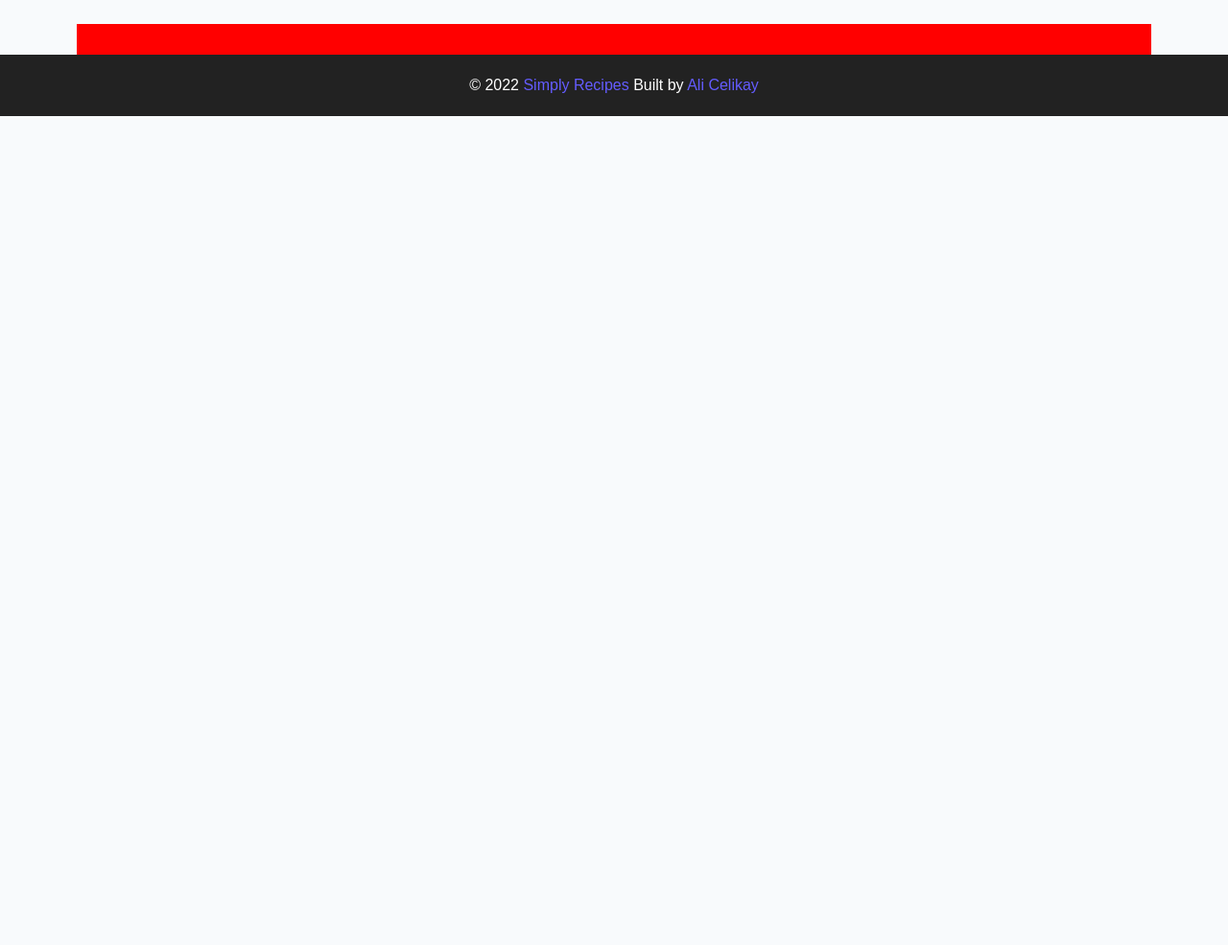
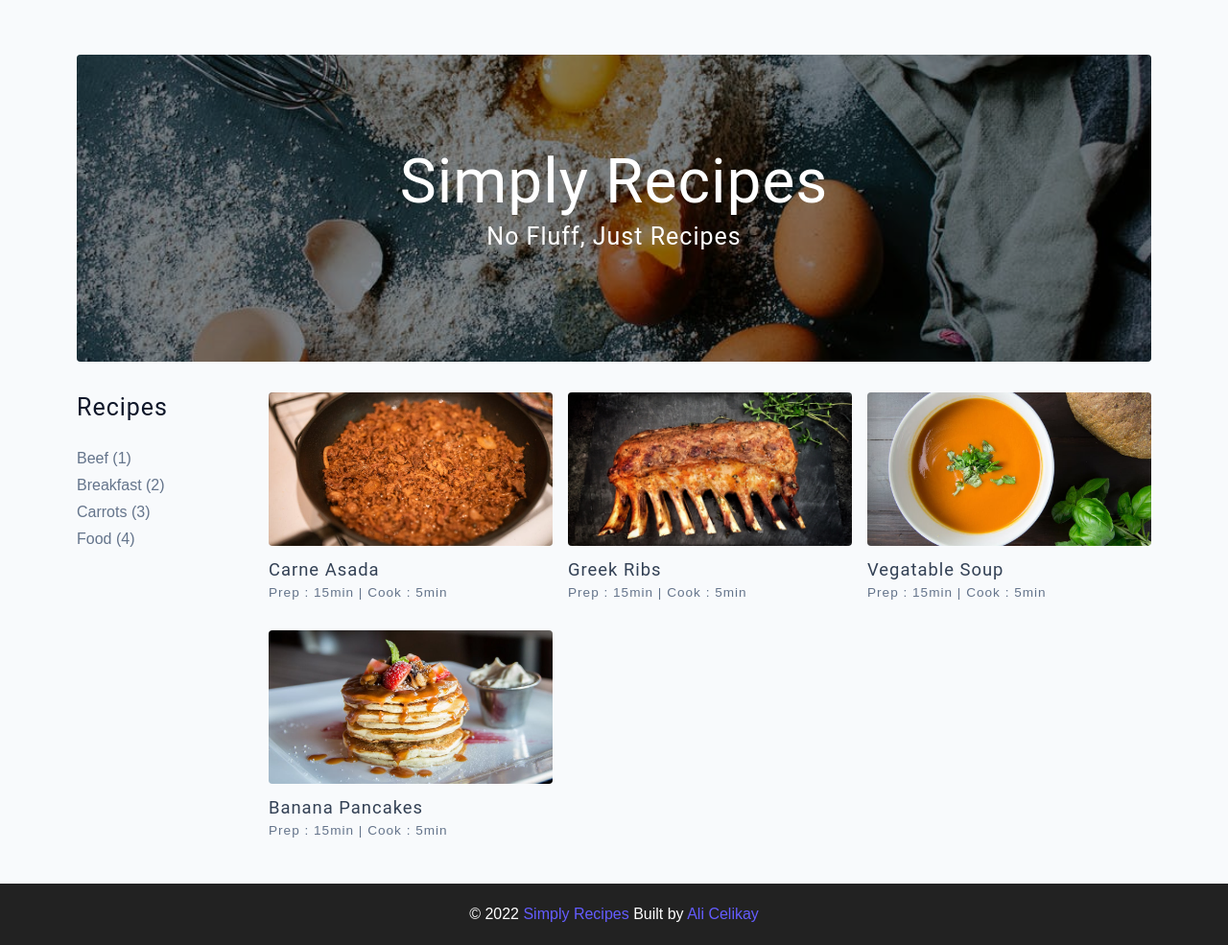
Before and after one commit to AliCelikay/html-css-recipes, a plain HTML site: page develop/index.html in a window 1280 px wide. Shown: the part 71-1056 px from the top of the page at 96% size. Before the commit the page ends 800 px from the top, so only its background shows below. Drawn offline with Linux system fonts and the light colour scheme.

Commit message:
home page updated

```diff
--- a/develop/css/main.css
+++ b/develop/css/main.css
@@ -380,7 +380,7 @@ Page
 ===============
 */
 .page{
-  background: red;
+  /* background: red; */
   width: 90vw;
   /* also used in nav center */
   max-width: var(--max-width);
@@ -416,6 +416,173 @@ Footer
 
 /*
 ===============
-Footer
+Hero
 ===============
 */
+.hero{
+  height: 40vh;
+  /* when smaller/wider screen the       |=> will resize bigger/smaller picture */
+  background: url('../assets/main.jpeg') center/cover no-repeat;
+  margin-bottom: 2rem;
+  border-radius: var(--borderRadius);
+  position: relative;
+}
+
+.hero-container{
+  position: absolute;
+  width: 100%;
+  height: 100%;
+  top: 0;
+  left: 0;
+  /* overlay */
+  background: rgba(0, 0, 0, 0.3);
+  border-radius: var(--borderRadius);
+  display: flex;
+  align-items: center;
+  justify-content: center;
+}
+
+.hero-text {
+  text-align: center;
+  color: var(--white);
+}
+
+@media screen and (min-width:768px) {
+  .hero-text h1{
+    font-size: 4rem;
+    margin-bottom: 0;
+  }
+}
+
+/*
+===============
+Recipes
+===============
+*/
+.recipes-container{
+  /* default 1 col layout */
+  display: grid;
+  gap: 2rem 1 rem;
+  /* border: 2px solid red; */
+
+}
+
+.tags-container{
+  /* border: 2px solid blue; */
+  /* default order is 0 */
+  /* order: 1; */
+  display: flex;
+  flex-direction: column;
+  padding-bottom: 3rem;
+}
+
+.recipes-list{
+  display: grid;
+  gap: 2rem 1rem;
+  padding-bottom: 3rem;
+  /* border: 2px solid green; */
+}
+
+.tags-container{
+  margin-bottom: 0.5rem;
+  font-weight: 500;
+}
+
+.tags-list {
+  display: grid;
+  grid-template-columns: 1fr 1fr 1fr;
+}
+
+.tags-list a{
+  text-transform: capitalize;
+  display: block;
+  color: var(--grey-500);
+  transition: 0.2s ease-in-out all;
+}
+
+.tags-list a:hover{
+  color: #0d00ff;
+}
+
+.recipe{
+  display: block;
+}
+
+.recipe-img{
+  height: 15rem;
+  border-radius: var(--borderRadius);
+  margin-bottom: 1rem;
+}
+
+.recipe h5{
+  margin-bottom: 0;
+  line-height: 1;
+  color: var(--grey-700);
+}
+
+.recipe p{
+  margin-bottom: 0;
+  line-height: 1;
+  margin-top:0.5rem;
+  color: var(--grey-500);
+  /* NEW to me!!! */
+  letter-spacing: var(--letterSpacing);
+}
+
+@media screen and (min-width: 576px) {
+  .recipes-list{
+    /* dont need display grid here as there is already up above */
+    grid-template-columns: 1fr 1fr;
+  }
+
+  .recipe-img{
+    height: 10rem;
+  }
+}
+
+@media screen and (min-width: 992px) {
+  .recipes-container{
+    /* already display grid */
+    grid-template-columns: 200px 1fr;
+  }
+
+  .recipe p{
+    font-size: 0.85rem;
+  }
+
+  /* .tags-container{
+    order: 0;
+  } */
+
+  .tags-list{
+    /* already display grid only change */
+    grid-template-columns: 1fr;
+  }
+}
+
+@media screen and (min-width: 1200px) {
+  .recipe h5{
+    font-size: 1.15rem;
+  }
+
+  .recipes-list{
+    grid-template-columns: 1fr 1fr 1fr;
+  }
+
+}
+
+/*
+===============
+
+===============
+*/
+/*
+===============
+
+===============
+*/
+/*
+===============
+
+===============
+*/
--- a/develop/index.html
+++ b/develop/index.html
@@ -43,7 +43,78 @@
   </nav>
   <!-- end of nav -->
   <!-- main -->
-  <main class="page"></main>
+  <main class="page">
+    <!-- header -->
+    <header class="hero">
+      <div class="hero-container">
+        <div class="hero-text">
+          <h1>Simply Recipes</h1>
+          <h4>No Fluff, Just Recipes</h4>
+        </div>
+      </div>
+    </header>
+    <!-- end of header -->
+    <!-- recipes container -->
+    <section class="recipes-container">
+      <!-- tags container -->
+      <div class="tags-container">
+        <h4>recipes</h4>
+        <div class="tags-list">
+          <a href="tag-template.html">Beef (1)</a>
+          <a href="tag-template.html">Breakfast (2)</a>
+          <a href="tag-template.html">Carrots (3)</a>
+          <a href="tag-template.html">Food (4)</a>
+        </div>
+      </div>
+      <!-- end of tags container -->
+
+      <!-- recipes-list -->
+      <div class="recipes-list">
+        <!--1 single recipe -->
+        <a href="single-recipe.html" class="recipe">
+          <img src="./assets/recipes/recipe-1.jpeg"
+          alt="food"
+          class="img recipe-img"/>
+          <h5>carne asada</h5>
+          <p>Prep : 15min | Cook : 5min</p>
+        </a>
+        <!-- end of single recipe -->
+
+        <!--2 single recipe -->
+        <a href="single-recipe.html" class="recipe">
+          <img src="./assets/recipes/recipe-2.jpeg"
+          alt="food"
+          class="img recipe-img"/>
+          <h5>Greek Ribs</h5>
+          <p>Prep : 15min | Cook : 5min</p>
+        </a>
+        <!-- end of single recipe -->
+
+        <!--3 single recipe -->
+        <a href="single-recipe.html" class="recipe">
+          <img src="./assets/recipes/recipe-3.jpeg"
+          alt="food"
+          class="img recipe-img"/>
+          <h5>Vegatable Soup</h5>
+          <p>Prep : 15min | Cook : 5min</p>
+        </a>
+        <!-- end of single recipe -->
+
+        <!--4 single recipe -->
+        <a href="single-recipe.html" class="recipe">
+          <img src="./assets/recipes/recipe-4.jpeg"
+          alt="food"
+          class="img recipe-img"/>
+          <h5>Banana Pancakes</h5>
+          <p>Prep : 15min | Cook : 5min</p>
+        </a>
+        <!-- end of single recipe -->
+      </div>
+      <!-- end of recipes-list -->
+
+    </section>
+    <!-- recipes container end -->
+  </main>
   <!-- end of main -->
   <!-- footer -->
   <footer class="page-footer">
```
